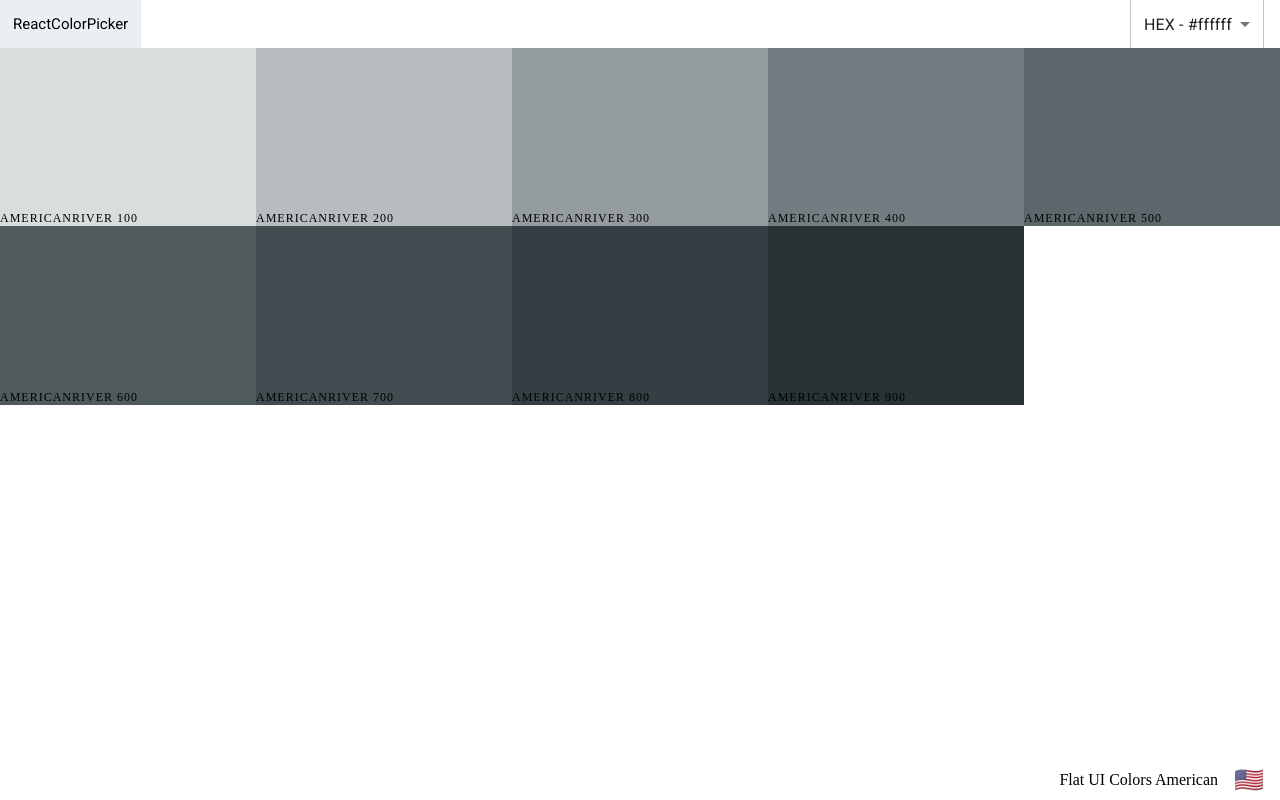
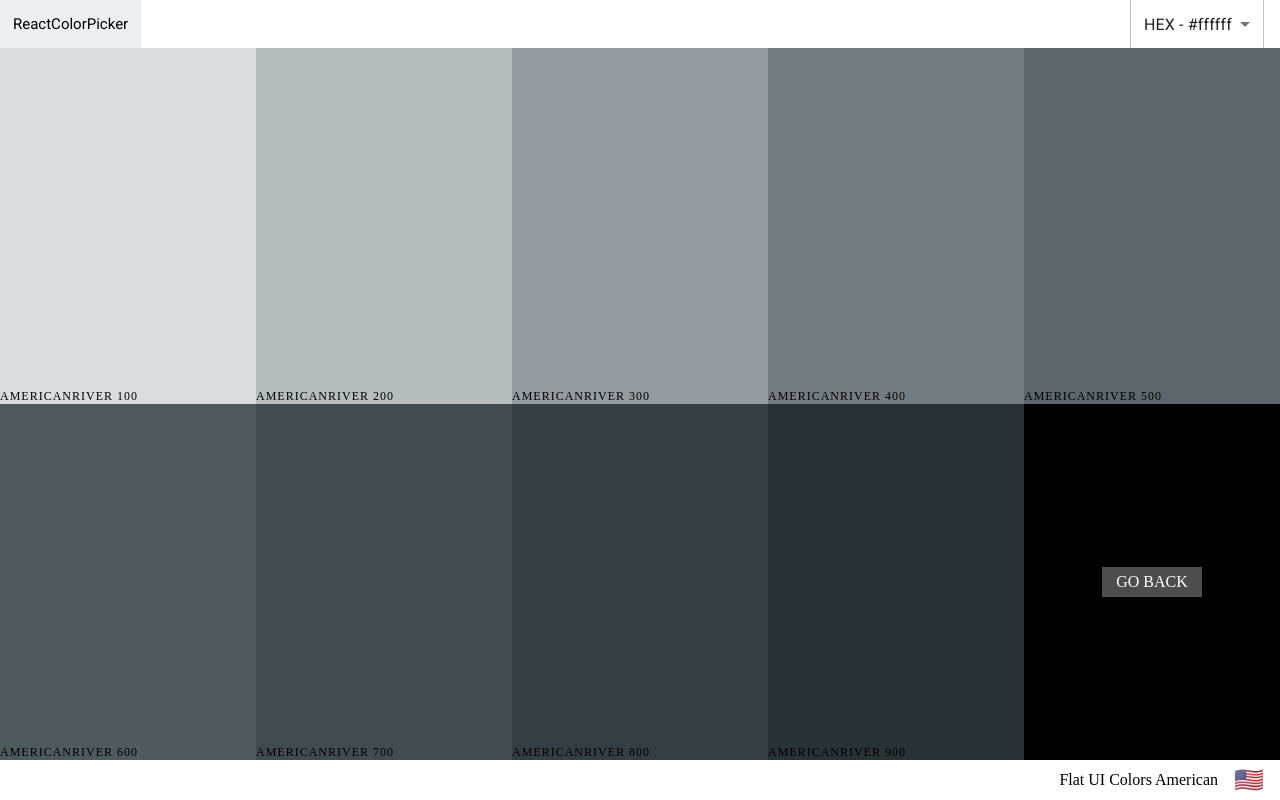
Before and after one commit to Fernando-Andres-Ramos/Colors-Palettes, a React (Vite) app: page /palette/flat-ui-colors-american/americanriver in a window 1280 px wide. Built offline with nearby package versions, Linux system fonts and the light colour scheme.

Commit message:
Add GoBack Link

```diff
--- a/src/components/ColorBox/ColorBox.jsx
+++ b/src/components/ColorBox/ColorBox.jsx
@@ -26,10 +26,13 @@ export default class ColorBox extends Component{
   }
 
   render(){
-    const {name,background,paletteId,id,showLink} = this.props
+    const {name,background,paletteId,id,showLink,isSingleColor} = this.props
     const {copied} = this.state
     return(
-      <div onClick={this.handleCopy} style={{background}} className={styles.colorBox}>
+      <div
+        onClick={this.handleCopy}
+        style={{background}}
+        className={`${styles.colorBox} ${isSingleColor && styles.singleColor}`}>
         <div style={{background}}
             className={`${styles.copy_overlay} ${copied && styles.show}`}/>
         <div className={`${styles.copiedMessage} ${copied && styles.show}`}>
--- a/src/components/ColorBox/ColorBox.module.css
+++ b/src/components/ColorBox/ColorBox.module.css
@@ -5,7 +5,11 @@
   display: inline-block;
   position: relative;
   cursor:pointer;
-  margin-bottom: -3.7px;
+  margin-bottom: -4px;
+}
+
+.singleColor{
+  height: 50%;
 }
 
 .copy_button{
@@ -27,6 +31,7 @@
   text-transform:uppercase;
   border:none;
   opacity: 0;
+  text-decoration: none;
 }
 
 .colorBox:hover .copy_button{
@@ -115,3 +120,18 @@
   font-size: 2rem;
   font-weight: 100;
 }
+
+.goBack{
+  width:20%;
+  height: 50%;
+  cursor:pointer;
+  display: inline-block;
+  margin: 0 auto;
+  position: relative;
+  margin-bottom: -4px;
+  background-color: black;
+}
+
+.goBack .copy_button{
+  opacity: 1;
+}
--- a/src/components/Palette/Palette.jsx
+++ b/src/components/Palette/Palette.jsx
@@ -34,7 +34,8 @@ export default class Palette extends Component{
         name={color.name}
         key={color.id}
         id={color.id}
-        showLink={true}/>
+        showLink={true}
+        isSingleColor={false}/>
     ))
     return(
       <div className={styles.palette}>
--- a/src/components/SingleColorPalette/SingleColorPalette.jsx
+++ b/src/components/SingleColorPalette/SingleColorPalette.jsx
@@ -1,8 +1,10 @@
 import React, { Component } from 'react'
+import {Link} from 'react-router-dom'
 import ColorBox from '../ColorBox/ColorBox.jsx'
 import Navbar from '../Navbar/Navbar.jsx'
 import PaletteFooter from "../PaletteFooter/PaletteFooter.jsx"
-import styles from '../Palette/Palette.module.css'
+import styles from './SingleColorPalette.module.css'
+import styles2 from '../ColorBox/ColorBox.module.css'
 
 
 
@@ -35,22 +37,28 @@ class SingleColorPalette extends Component{
 
   render(){
     const {format} = this.state
-    const {emoji, paletteName} = this.props.palette
+    const {emoji, paletteName, id} = this.props.palette
     const colorBoxes = this._shades.map(color=>
       <ColorBox
         key={color.name}
         name={color.name}
         background={color[format]}
         showLink={false}
+        isSingleColor={true}
       />
     )
     return(
-      <div className={styles.palette}>
+      <div className={`${styles.palette}`}>
         <Navbar
           changeSelectValue={this.changeSelectValue}
           isSingleColor={false}
         />
-        <div className={styles.palette_colors}>{colorBoxes}</div>
+        <div className={styles.palette_colors}>
+          {colorBoxes}
+          <div className={styles2.goBack}>
+            <Link to={`/palette/${id}`} className={styles2.copy_button} >GO BACK</Link>
+          </div>
+        </div>
         <PaletteFooter paletteName={paletteName} emoji={emoji}/>
       </div>
     )
--- a/src/components/SingleColorPalette/SingleColorPalette.module.css
+++ b/src/components/SingleColorPalette/SingleColorPalette.module.css
@@ -0,0 +1,10 @@
+.palette{
+  height: 100vh;
+  overflow: hidden;
+  display: flex;
+  flex-flow: column nowrap;
+}
+
+.palette_colors{
+  height: 90%;
+}
```
